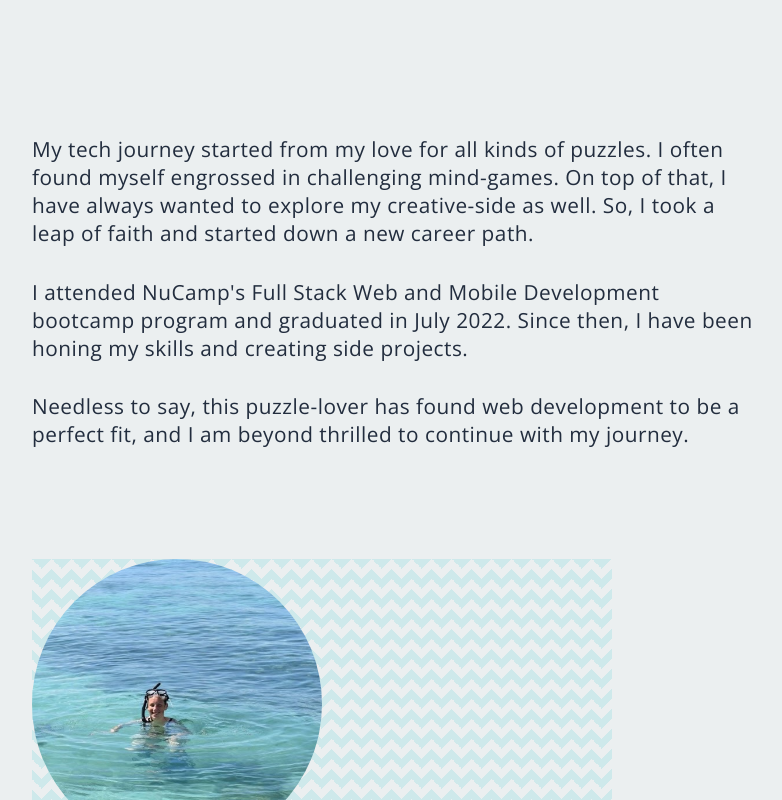
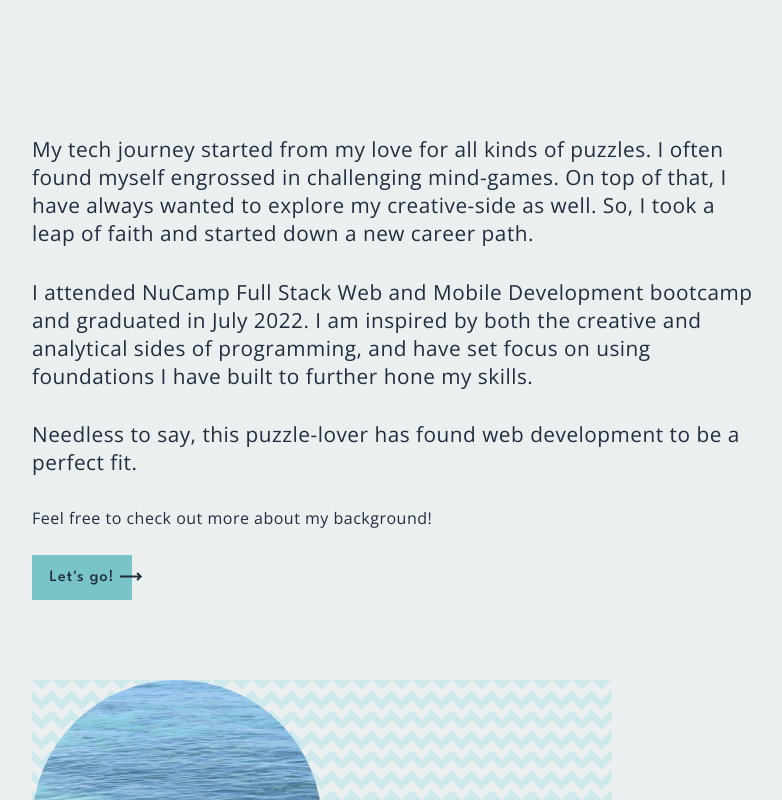
Before and after one commit to kattlaw/katlaw-portfolio, a React (Create React App) app: page /about in a window 1280 px wide. Shown: the part 782-1582 px from the top of the page, without its empty margins (16-798 px from the left). Built offline with nearby package versions, Linux system fonts and the light colour scheme.

Commit message:
changing routes/about page

```diff
--- a/src/components/About/About.js
+++ b/src/components/About/About.js
@@ -1,5 +1,7 @@
 import './about.css';
 import { useEffect } from 'react';
+import { Link } from 'react-router-dom';
+import { CgArrowLongRight } from 'react-icons/cg';
 import snorkel from '../../assets/images/snorkel.jpeg';
 import { gsap } from 'gsap';
 import { ScrollTrigger } from 'gsap/ScrollTrigger';
@@ -125,12 +127,19 @@ const About = () => {
                             My tech journey started from my love for all kinds of puzzles. I often found myself engrossed in challenging mind-games. On top of that, I have always wanted to explore my creative-side as well. So, I took a leap of faith and started down a new career path.
                         </p>
                         <p>
-                            I attended NuCamp's Full Stack Web and Mobile Development bootcamp program and graduated in July 2022. Since then, I have been honing my skills and creating side projects.
+                            I attended NuCamp Full Stack Web and Mobile Development bootcamp and graduated in July 2022. I am inspired by both the creative and analytical sides of programming, and have set focus on using foundations I have built to further hone my skills.
                         </p>
                         <p>
-                            Needless to say, this puzzle-lover has found web development to be a perfect fit, and I am beyond thrilled to continue with my journey.
+                            Needless to say, this puzzle-lover has found web development to be a perfect fit.
                         </p>
+                        <p style={{fontSize:"1rem"}}>
+                            Feel free to check out more about my background!
+                        </p>
+                        <div className="timeline-button">
+                        <Link to="/resume"><button>Let's go!</button><CgArrowLongRight className="timeline-arrow"/></Link>
+                        </div>
                     </div>
+
                 </div>
                 <div className="snorkel">
                     <img src={snorkel} alt="Katherine snorkeling in USVI" />
--- a/src/components/About/about.css
+++ b/src/components/About/about.css
@@ -1,6 +1,5 @@
 #about {
     background-color: #ebeff0;
-    width: 100vw;
     margin-top: 4rem;
 }
 
@@ -46,7 +45,6 @@
     font-family: 'Open Sans', sans-serif;
     font-weight: 500;
     width: 60%;
-
 }
 
 .info-container {
@@ -100,6 +98,42 @@
 
 .info-text p {
     padding-bottom: 10px;
+}
+
+.timeline-button button {
+    color: #222d3e;
+    font-family: 'League Spartan', sans-serif;
+    letter-spacing: 1px;
+    font-weight: 500;
+    font-size: 1rem;
+    border: none;
+    width: 100px;
+    height: 45px;
+    background-color:#78c4c8;
+    cursor: hand;
+    text-align: center;
+    position: relative;
+    transition: all .3s ease-in-out;
+}
+
+.timeline-button button:hover{
+    cursor: pointer;
+    margin-right: 9px;
+    color:#ebeff0;
+}
+
+.timeline-arrow  {
+    font-size: 1.5rem;
+    color: #222d3e;
+    position: absolute;
+    z-index: 1;
+    margin-left: -.8rem;
+    padding-top: .6rem;
+    transition: .3s;
+}
+
+.timeline-arrow:hover {
+    transform: translateX(9px);
 }
 
 .scroll-down {
@@ -185,7 +219,7 @@
     }
 
     .scroll-line {
-        height: 260px;
+        height: 150px;
     }
 
     .info-text {
--- a/src/components/Main/Main.js
+++ b/src/components/Main/Main.js
@@ -200,11 +200,10 @@ const Main = () => {
                 Web Developer
             </div>
             <div className="pdf-button">
-                <Link to="/about"><button>Get Resume</button><CgArrowLongRight className="right-arrow"/></Link></div>
+                <Link to="/about"><button>Resume</button><CgArrowLongRight className="right-arrow"/></Link></div>
             <div className="page-links">
                 <Link to="/about">About<span style={{color:"#78c4c8"}}>.</span></Link>
                 <Link to="/projects">Work<span style={{color:"#78c4c8"}}>.</span></Link>
-                <Link to="/resume">Resume<span style={{color:"#78c4c8"}}>.</span></Link>
             </div>
             <div className="title-socials">
                 <a href="http://github.com/kattlaw"><BsGithub /></a>
@@ -270,7 +269,7 @@ const Main = () => {
                 <div className="intouch-line"></div>
                 <div className="intouch-wrapper">
                 <div className="intouch-resume">
-                    Check out a <span className="underlined"><Link to="/resume"> brief summary of my resume.</Link><div className="highlight"></div></span>
+                    Check out a <span className="underlined"><Link to="/resume"> brief summary of my background.</Link><div className="highlight"></div></span>
                 <div className="connect-info">
                     Questions, comments, or work opportunities? <span className="underlined"><a href="mailto:katherine.law2@gmail.com"> Feel free to get in touch!</a><div className="highlight"></div></span>
                 </div>
--- a/src/components/Navbar/Navbar.js
+++ b/src/components/Navbar/Navbar.js
@@ -86,7 +86,6 @@ useEffect(() => {
                         <li><Link to="/">Home</Link></li>
                         <li><Link to="/about">About</Link></li>
                         <li><Link to="/projects">Work</Link></li>
-                        <li><Link to="/resume">Resume</Link></li>
                     </ul>
                 </div>
                 <div className="menu-socials">
--- a/src/components/Resume/Resume.js
+++ b/src/components/Resume/Resume.js
@@ -122,7 +122,7 @@ const Resume = () => {
     return (
         <div id="resume">
             <div className="resume-background"></div>
-            <h1 className="resume-heading">My resume<span style={{color:"#78c4c8"}}>.</span></h1>
+            <h1 className="resume-heading">A bit more<span style={{color:"#78c4c8"}}>.</span></h1>
             <div className="resume-line"></div>
             <div className="resume-subtitle">
                 <h2><span>A look</span> at some <span>brief career highlights</span>  <span></span> and <span>educational</span> milestones.</h2>
```
